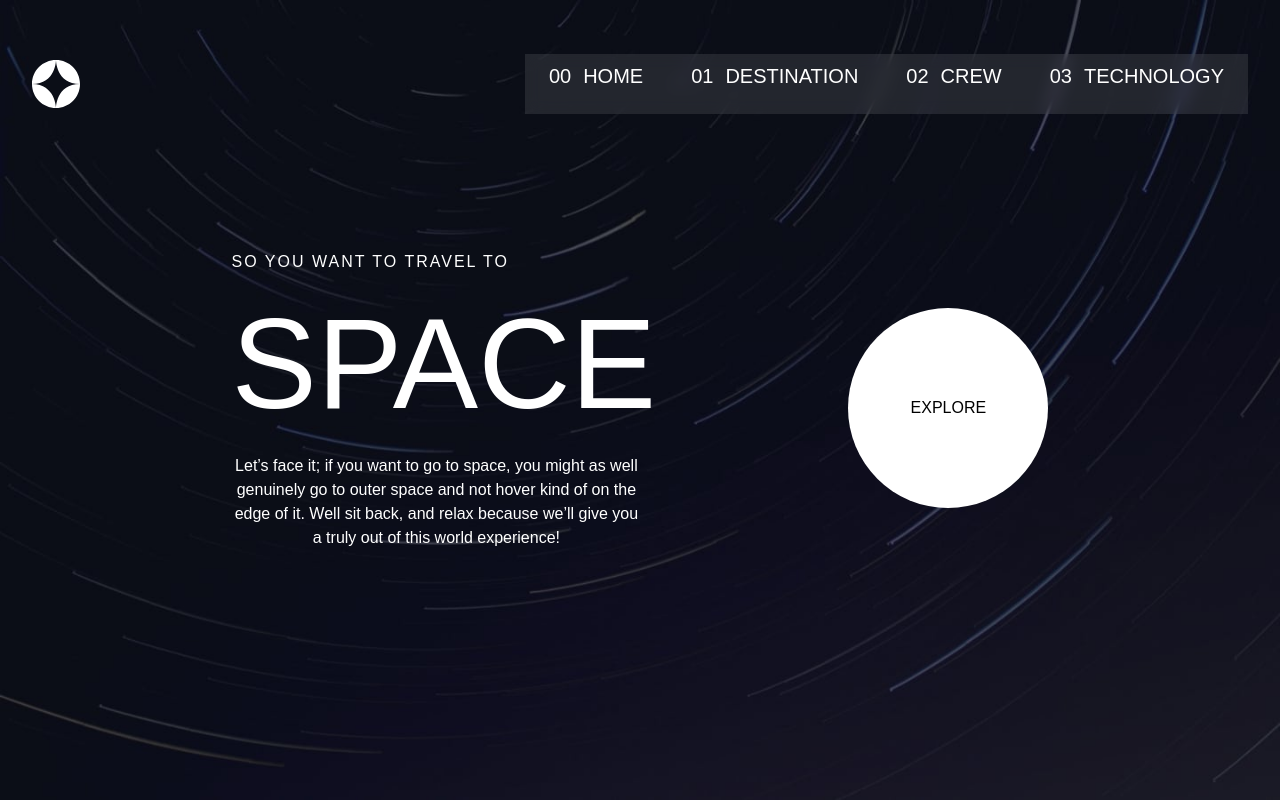
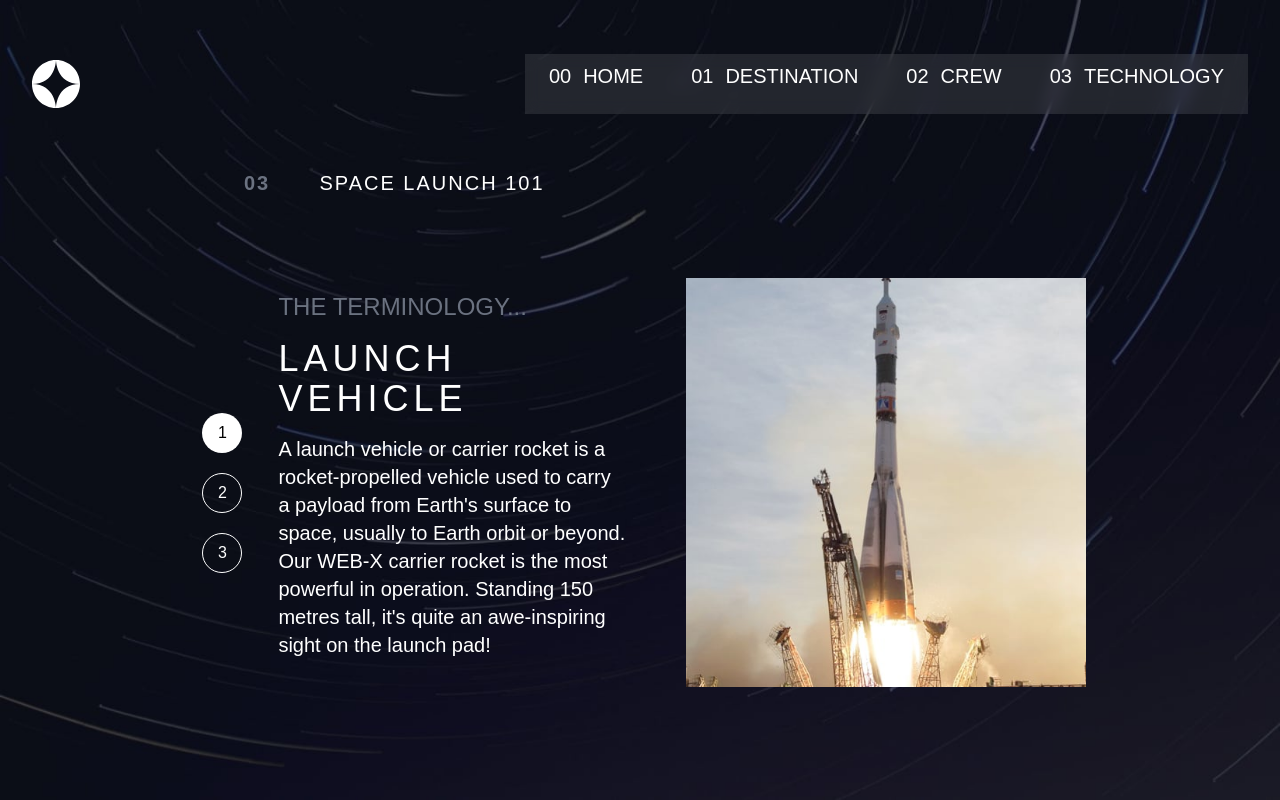
Before and after one commit to JubrilKolade/space-tourism, a Next.js app: page /technology in a window 1280 px wide. Built offline with nearby package versions, Linux system fonts and the light colour scheme; a web font is replaced by a local one.

Commit message:
technology page 90% done

```diff
--- a/app/crew/page.tsx
+++ b/app/crew/page.tsx
@@ -37,7 +37,7 @@ const Crew = () => {
   const [activeMember, setActiveMember] = useState(0);
 
   return (
-    <div className="h-screen w-full bg-black bg-[url(/assets/destination/background-destination-mobile.jpg)] md:bg-[url(/assets/destination/background-destination-tablet.jpg)] lg:bg-[url(/assets/destination/background-destination-desktop.jpg)] bg-cover bg-center " >
+    <div className="h-screen w-full bg-black bg-[url(/assets/crew/background-crew-mobile.jpg)] md:bg-[url(/assets/crew/background-crew-tablet.jpg)] lg:bg-[url(/assets/crew/background-crew-desktop.jpg)] bg-cover bg-center " >
     <main className='w-full md:w-[80%] mx-auto h-full flex justify-center items-center'>
         <div className="w-full md:w-[80%] h-[80%] md:h-[70%] lg:w-[90%]">
          <Title title='meet your crew' index='02' />
--- a/app/technology/page.tsx
+++ b/app/technology/page.tsx
@@ -1,23 +1,66 @@
-import React from 'react'
+'use client'
+import React, { useState } from 'react'
+import Title from '../components/title';
+import Image from 'next/image';
+
+const technology = [
+  {
+    name: 'Launch vehicle',
+    role: 'The terminology...',
+    description: "A launch vehicle or carrier rocket is a rocket-propelled vehicle used to carry a payload from Earth's surface to space, usually to Earth orbit or beyond. Our WEB-X carrier rocket is the most powerful in operation. Standing 150 metres tall, it's quite an awe-inspiring sight on the launch pad!",
+    imageUrl: '/assets/technology/image-launch-vehicle-portrait.jpg', // Update with actual path
+  },
+  {
+    name: 'Spaceport',
+    role: 'The terminology...',
+    description: 'A spaceport or cosmodrome is a site for launching (or receiving) spacecraft,by analogy to the seaport for ships or airport for aircraft. Based in the famous Cape Canaveral, our spaceport is ideally situated to take advantage of the Earth’s rotation for launch.',
+    imageUrl: '/assets/technology/image-spaceport-portrait.jpg', // Update with actual path
+  },
+  {
+    name: 'Space capsule',
+    role: 'The terminology...',
+    description: "A space capsule is an often-crewed spacecraft that uses a blunt-body reentry capsule to reenter the Earth's atmosphere without wings. Our capsule is where you'll spend your time during the flight. It includes a space gym, cinema, and plenty of other activities to keep you entertained.",
+    imageUrl: '/assets/technology/image-space-capsule-portrait.jpg', // Update with actual path
+  },
+
+  // Add more crew members as needed
+];
 
 const Technology = () => {
+  const [activeMember, setActiveMember] = useState(0);
   return (
     <div className="h-screen w-full bg-black bg-[url(/assets/technology/background-technology-mobile.jpg)] md:bg-[url(/assets/technology/background-technology-tablet.jpg)] lg:bg-[url(/assets/technology/background-technology-desktop.jpg)] bg-cover bg-center " >
-      <main className='w-[80%] mx-auto'>
-          <div className='w-full flex justify-center items-center h-screen '>
-            <div className="flex flex-col lg:flex-row  items-center justify-between lg:justify-around h-auto">
-              <div className='text-white w-[auto] md:w-[40%] flex flex-col items-center lg:items-start justify-between h-[300px]'>
-                <p className='uppercase text-center tracking-[2px]'>so you want to  travel to</p>
-                <h1 className='uppercase text-8xl lg:text-9xl text-center'>space</h1>
-                <span className='text-wrap text-center'>Let’s face it; if you want to go to space, you might as well genuinely go to outer space and not hover kind of on the edge of it. Well sit back, and relax because we’ll give you a truly out of this world experience!</span>
+     <main className='w-full md:w-[80%] mx-auto h-full flex justify-center items-center'>
+        <div className="w-full md:w-[80%] h-[80%] md:h-[70%] lg:w-[90%]">
+         <Title title='space launch 101' index='03' />
+         <div className='flex justify-center items-center'>
+          <div className='flex flex-col-reverse lg:flex-row justify-between lg:justify-around items-center w-full mt-5 lg:mt-20'>
+              <div className=" text-white w-full lg:w-[50%] flex flex-col lg:flex-row items-center justify-between h-[400px]">
+              <div className="flex mt-5 flex-row lg:flex-col items-center justify-between h-[40%]">
+                  {technology.map((_, index) => (
+                    <button
+                      key={index}
+                      className={`h-10 w-10 mx-2 rounded-full ${index === activeMember ? 'bg-white text-black'  : 'bg-transparent text-white border border-solid border-white'}`}
+                      onClick={() => setActiveMember(index)}
+                      aria-label={`Go to ${index + 1} member`}
+                    >{index + 1}</button>
+                  ))}
+                </div>
+                <div className='mx-7'>
+                  <h2 className='text-gray-500 uppercase text-2xl text-center lg:text-start'>{technology[activeMember].role}</h2>
+                  <h1 className='text-4xl lg:text-4xl text-center lg:text-left uppercase tracking-[5px] my-4'>{technology[activeMember].name}</h1>
+                  <p className='my-4 text-center lg:text-left text-xl'>{technology[activeMember].description}</p>
+                </div>
+
+
               </div>
 
-              <div className='uppercase w-[150px] h-[150px] lg:w-[200px] lg:h-[200px] rounded-[50%] bg-white flex items-center justify-center mt-4'>
-                <h1 className='text-center'>explore</h1>
-              </div>
-            </div>
+              <Image src={technology[activeMember].imageUrl} width={400} height={400} alt='' className='w-[100px] md:w-[400px] '/>
+
           </div>
-      </main>
+         </div>
+        </div>
+    </main>
     </div>
   )
 }
```
